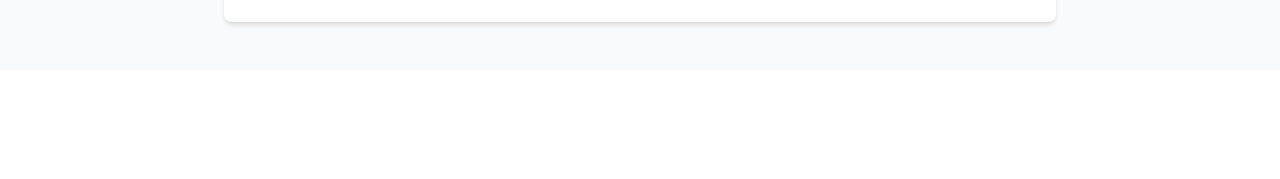
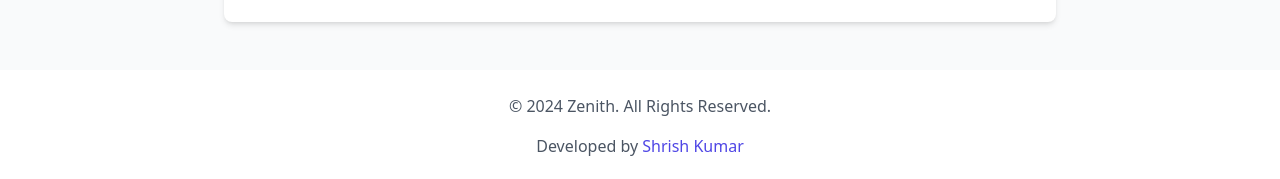
Before and after one commit to imshrishk/zenith, a React (Vite) app: page /profile in a window 1280 px wide. Shown: the part 766-945 px from the top of the page. Before the commit the page ends 836 px from the top, so only its background shows below. Built offline with nearby package versions, Linux system fonts and the light colour scheme; no server answers.

Commit message:
Added Footer

```diff
--- a/src/App.tsx
+++ b/src/App.tsx
@@ -1,6 +1,7 @@
 import React from 'react';
 import { BrowserRouter as Router, Routes, Route } from 'react-router-dom';
 import { Header } from './components/common/Header';
+import { Footer } from './components/common/Footer';
 import { HomePage } from './components/pages/Home';
 import { MethodsPage } from './components/pages/Methods';
 import { BenefitsPage } from './components/pages/Benefits';
@@ -12,9 +13,9 @@ import { ProfilePage } from './components/pages/Profile';
 export default function App() {
   return (
     <Router>
-      <div className="min-h-screen bg-gray-50">
+      <div className="min-h-screen bg-gray-50 flex flex-col">
         <Header />
-        <main>
+        <main className="flex-grow">
           <Routes>
             <Route path="/" element={<HomePage />} />
             <Route path="/methods" element={<MethodsPage />} />
@@ -25,6 +26,7 @@ export default function App() {
             <Route path="/profile" element={<ProfilePage />} />
           </Routes>
         </main>
+        <Footer />
       </div>
     </Router>
   );
--- /dev/null
+++ b/src/components/common/Footer.tsx
@@ -0,0 +1,28 @@
+import React from 'react';
+
+export const Footer: React.FC = () => {
+  const currentYear = new Date().getFullYear();
+
+  return (
+    <footer className="bg-white py-6 mt-auto">
+      <div className="max-w-7xl mx-auto px-4 sm:px-6 lg:px-8">
+        <div className="flex flex-col items-center justify-center space-y-4">
+          <div className="text-gray-600">
+            © {currentYear} Zenith. All Rights Reserved.
+          </div>
+          <div className="text-gray-600">
+            Developed by{' '}
+            <a
+              href="https://github.com/imshrishk/"
+              className="text-indigo-600 hover:text-indigo-700 transition-colors"
+              target="_blank"
+              rel="noopener noreferrer"
+            >
+              Shrish Kumar
+            </a>
+          </div>
+        </div>
+      </div>
+    </footer>
+  );
+};
```
